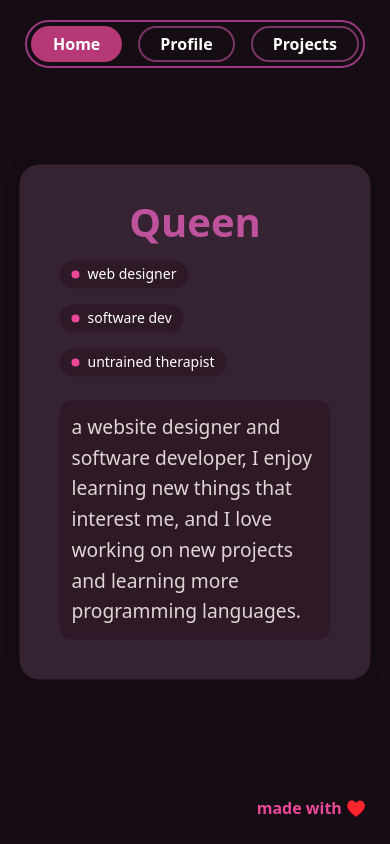
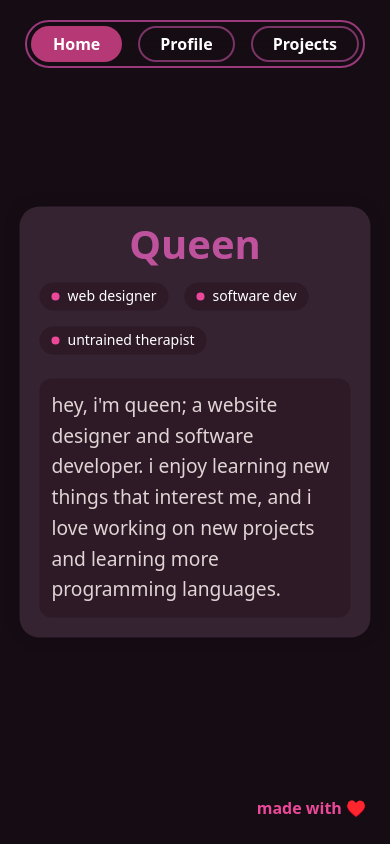
Before and after one commit to 0xQueen/homepage, a Next.js app: page / in a window 390 px wide. Built offline with nearby package versions, Linux system fonts and the light colour scheme.

Commit message:
Add files via upload
fixed project page's issue with the unnecessary 'scroller' showing for no reason.

```diff
--- a/src/app/projects/page.tsx
+++ b/src/app/projects/page.tsx
@@ -35,7 +35,7 @@ const Projects: React.FC = () => {
   ];
 
   return (
-    <div className="project-container flex flex-col justify-center items-center min-h-screen px-4">
+    <div className="project-container flex flex-col justify-center items-center px-4 md:m-20">
       <div className="text-center mb-6 mt-10 sm:mt-0">
         <h1 className="project-header font-bold text-3xl mb-2">Projects</h1>
         <p className="text-gray-200 mt-3">
--- a/src/components/cards/home.tsx
+++ b/src/components/cards/home.tsx
@@ -39,9 +39,9 @@ const Container: React.FC = () => {
           style={{ backgroundColor: "#2e1a27", border: "none" }}
         >
           <p className="wrap text-gray-700 text-sm">
-            a website designer and software developer, I enjoy learning new
-            things that interest me, and I love working on new projects and
-            learning more programming languages.
+            hey, i'm queen; a website designer and software developer. i enjoy
+            learning new things that interest me, and i love working on new
+            projects and learning more programming languages.
           </p>
         </div>
       </div>
--- a/src/styles/globals.css
+++ b/src/styles/globals.css
@@ -24,6 +24,8 @@ body {
   color: white;
 }
 
+/* scrollbar */
+
 ::-webkit-scrollbar {
   width: 10px;
 }
@@ -42,15 +44,21 @@ body {
   background: rgb(58, 34, 53)
 }
 
+/*
+  position absolute, top/left, transform are not necessary, and can be made differently that's easier
+  to work with, but i dont feel like changing it. if it works it works, i dont feel like making responsiveness
+  for a 650p device [galaxy fold], because on every other device it works as inteded.
 
+  #FuckGalaxyFold
+*/
 .custom-container {
   background-color: #352332;
   color: #ffffff;
   border-radius: 20px;
   box-shadow: 0 0px 16px rgba(0, 0, 0, 0.2);
-  padding: 40px;
+  padding: 20px;
   width: 90%;
-  max-width: 90%;
+  max-width: 95%;
   margin: 0 auto;
   position: absolute;
   top: 50%;
@@ -60,9 +68,37 @@ body {
   overflow: hidden;
 }
 
+.custom-container h1 {
+  color: #be529c;
+  font-size: 2.5rem;
+  margin-bottom: 20px;
+}
+
+.custom-container p {
+  font-size: 1.2rem;
+  line-height: 1.6;
+  color: rgb(224, 212, 212);
+  overflow-wrap: break-word;
+  max-width: 500px;
+}
+
+.custom-container .icon {
+  margin-top: 30px;
+}
+
+.custom-container .icon svg {
+  width: 40px;
+  height: 40px;
+  fill: #bf4397;
+}
+
+/* this is really stupid to include in here... */
+
 .projects {
   margin-top: 10px;
 }
+
+/* some stupid responsiveness for devices */
 
 @media screen and (min-width: 640px) {
   .custom-container {
@@ -94,18 +130,17 @@ body {
 
   .project-container {
     position: relative;
-          /* Position the entire container */
     top: -10px;
-          /* Move the entire container 10px up on desktop */
   }
 }
 
 @media screen and (min-width: 1280px) {
   .mt-desktop {
     margin-top: 10px;
-    /* Margin for desktop screens larger than 1280px */
   }
 }
+
+/* project css kind of needed but ehhh */
 
 .project-header {
   color: #be529c;
@@ -113,29 +148,7 @@ body {
   margin-bottom: 20px;
 }
 
-.custom-container h1 {
-  color: #be529c;
-  font-size: 2.5rem;
-  margin-bottom: 20px;
-}
-
-.custom-container p {
-  font-size: 1.2rem;
-  line-height: 1.6;
-  color: rgb(224, 212, 212);
-  overflow-wrap: break-word;
-  max-width: 500px;
-}
-
-.custom-container .icon {
-  margin-top: 30px;
-}
-
-.custom-container .icon svg {
-  width: 40px;
-  height: 40px;
-  fill: #bf4397;
-}
+/* i dont know why this is in here when i use something else, prob something i forgot about */
 
 .badge {
   background-color: #f0629180;
```
Lines whose indentation alone changed are shown as unchanged.
